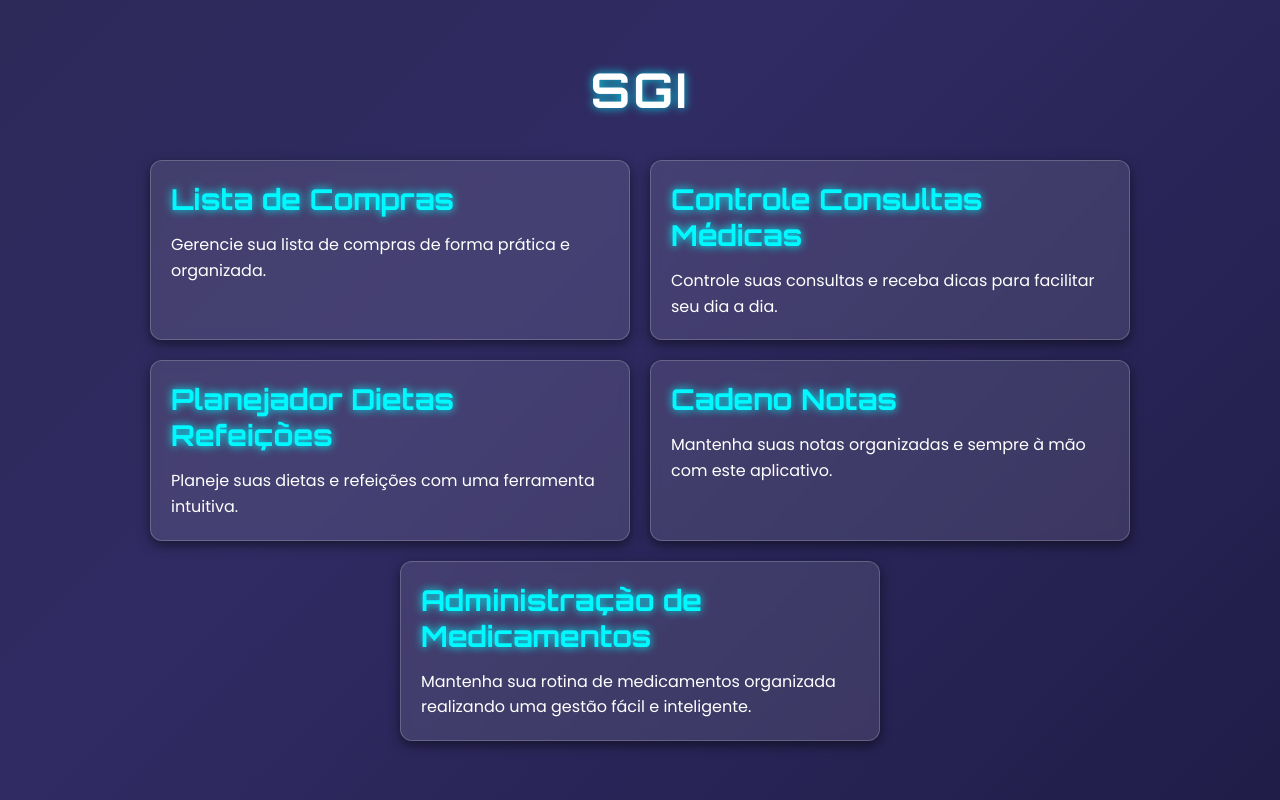
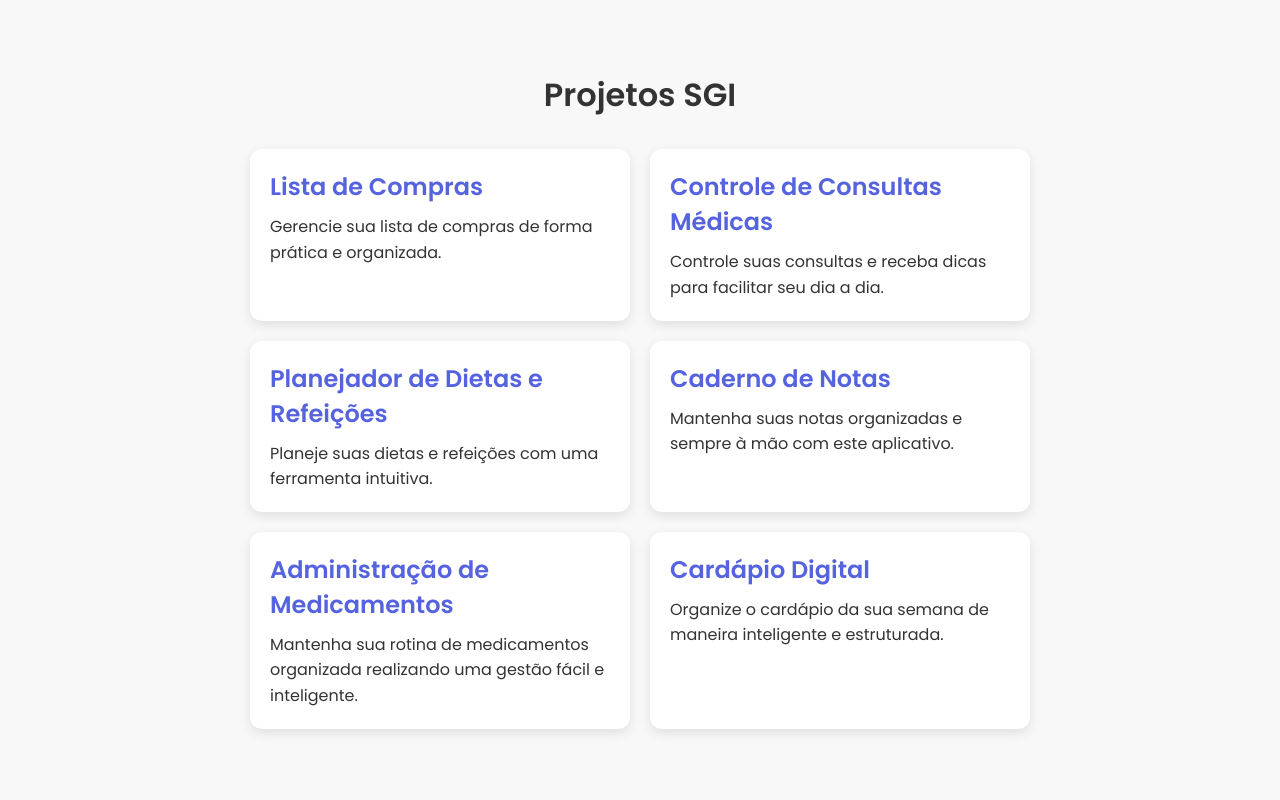
Before and after one commit to RAVELLSL/SGI-home, a plain HTML site: page index.html in a window 1280 px wide. Drawn offline with Linux system fonts and the light colour scheme.

Commit message:
Update index.html

```diff
--- a/index.html
+++ b/index.html
@@ -3,103 +3,94 @@
 <head>
   <meta charset="UTF-8">
   <meta name="viewport" content="width=device-width, initial-scale=1.0">
-  <title>SGI</title>
-  <!-- Importação das fontes Google Fonts: Orbitron para títulos e Poppins para o corpo -->
+  <meta name="description" content="Projetos SGI - Ferramentas práticas para gerenciar listas de compras, consultas médicas, dietas e notas.">
+  <meta name="keywords" content="SGI, lista de compras, consultas médicas, planejador de dietas, caderno de notas">
+  <title>Projetos SGI</title>
+  <!-- Importação otimizada da fonte Google Fonts -->
   <link rel="preconnect" href="https://fonts.googleapis.com">
   <link rel="preconnect" href="https://fonts.gstatic.com" crossorigin>
-  <link href="https://fonts.googleapis.com/css2?family=Orbitron:wght@400;700&family=Poppins:wght@300;400;600&display=swap" rel="stylesheet">
+  <link href="https://fonts.googleapis.com/css2?family=Poppins:wght@300;400;600&display=swap" rel="stylesheet">
   <style>
-    /* Reset básico */
+    /* ===========================
+       RESET E CONFIGURAÇÕES BÁSICAS
+       =========================== */
     * {
+      box-sizing: border-box;
       margin: 0;
       padding: 0;
-      box-sizing: border-box;
-    }
-    /* Animação de fundo gradiente dinâmico */
-    @keyframes gradientBG {
-      0% { background-position: 0% 50%; }
-      50% { background-position: 100% 50%; }
-      100% { background-position: 0% 50%; }
     }
     body {
       font-family: 'Poppins', sans-serif;
-      background: linear-gradient(-45deg, #0f0c29, #302b63, #24243e, #4e4376);
-      background-size: 400% 400%;
-      animation: gradientBG 15s ease infinite;
-      color: #fff;
+      background-color: #f8f8f8;
+      margin: 0;
+      padding: 20px;
+      color: #333;
       min-height: 100vh;
       display: flex;
       flex-direction: column;
       align-items: center;
       justify-content: center;
-      padding: 20px;
     }
+
+    /* ===========================
+       TIPOGRAFIA
+       =========================== */
     h1 {
-      font-family: 'Orbitron', sans-serif;
-      font-size: 3em;
-      margin-bottom: 40px;
-      text-transform: uppercase;
-      letter-spacing: 3px;
-      text-shadow: 0 0 10px rgba(0, 249, 255, 0.8);
+      text-align: center;
+      color: #333;
+      font-size: 2em;
+      margin-bottom: 30px;
     }
+
+    /* ===========================
+       LAYOUT
+       =========================== */
     .container {
       width: 100%;
-      max-width: 1000px;
+      max-width: 800px;
       display: flex;
       flex-wrap: wrap;
       gap: 20px;
       justify-content: center;
     }
+
+    /* ===========================
+       COMPONENTES
+       =========================== */
     .card {
-      position: relative;
-      overflow: hidden;
-      background: rgba(255, 255, 255, 0.1);
-      border: 1px solid rgba(255, 255, 255, 0.2);
+      background: #fff;
       border-radius: 12px;
-      box-shadow: 0 4px 12px rgba(0, 0, 0, 0.5);
+      box-shadow: 0 4px 12px rgba(0, 0, 0, 0.1);
       padding: 20px;
       text-decoration: none;
-      color: #fff;
+      color: #333;
       transition: transform 0.3s ease, box-shadow 0.3s ease;
       width: calc(50% - 20px);
-      backdrop-filter: blur(5px);
+      cursor: pointer; /* Feedback visual para links clicáveis */
     }
     .card:hover {
       transform: translateY(-8px);
-      box-shadow: 0 6px 20px rgba(0, 249, 255, 0.7);
+      box-shadow: 0 6px 16px rgba(0, 0, 0, 0.2);
     }
     .card h2 {
-      font-family: 'Orbitron', sans-serif;
-      font-size: 1.8em;
-      margin-bottom: 15px;
-      color: #00f9ff;
-      text-shadow: 0 0 8px #00f9ff;
+      font-size: 1.5em;
+      margin-bottom: 10px;
+      color: #5563DE;
     }
     .card p {
       font-size: 1em;
       line-height: 1.6;
     }
-    /* Efeito de ripple interativo ao clicar */
-    .card .ripple {
-      position: absolute;
-      border-radius: 50%;
-      transform: scale(0);
-      animation: ripple 0.6s linear;
-      background: rgba(255, 255, 255, 0.4);
-    }
-    @keyframes ripple {
-      to {
-        transform: scale(4);
-        opacity: 0;
-      }
-    }
-    /* Responsividade para smartphones */
+
+    /* ===========================
+       RESPONSIVIDADE
+       =========================== */
     @media (max-width: 768px) {
       .card {
         width: 100%;
       }
       h1 {
-        font-size: 2.5em;
+        font-size: 1.8em;
       }
       body {
         padding: 10px;
@@ -108,46 +99,34 @@
   </style>
 </head>
 <body>
-  <h1>SGI</h1>
+  <h1>Projetos SGI</h1>
   <div class="container">
-    <a href="https://ravellsl.github.io/SGI-lista-de-compras/" class="card" target="_blank">
+    <a href="https://ravellsl.github.io/SGI-lista-de-compras/" class="card" target="_blank" aria-label="Lista de Compras">
       <h2>Lista de Compras</h2>
       <p>Gerencie sua lista de compras de forma prática e organizada.</p>
     </a>
-    <a href="https://ravellsl.github.io/SGI-controle-consultas-m-dicas/" class="card" target="_blank">
-      <h2>Controle Consultas Médicas</h2>
+    <a href="https://ravellsl.github.io/SGI-controle-consultas-m-dicas/" class="card" target="_blank" aria-label="Controle de Consultas Médicas">
+      <h2>Controle de Consultas Médicas</h2>
       <p>Controle suas consultas e receba dicas para facilitar seu dia a dia.</p>
     </a>
-    <a href="https://ravellsl.github.io/SGI-planejador-dietas-refeicoes/" class="card" target="_blank">
-      <h2>Planejador Dietas Refeições</h2>
+    <a href="https://ravellsl.github.io/SGI-planejador-dietas-refeicoes/" class="card" target="_blank" aria-label="Planejador de Dietas e Refeições">
+      <h2>Planejador de Dietas e Refeições</h2>
       <p>Planeje suas dietas e refeições com uma ferramenta intuitiva.</p>
     </a>
-    <a href="https://ravellsl.github.io/SGI-cadeno-notas/" class="card" target="_blank">
-      <h2>Cadeno Notas</h2>
+    <a href="https://ravellsl.github.io/SGI-cadeno-notas/" class="card" target="_blank" aria-label="aderno de Notas">
+      <h2>Caderno de Notas</h2>
       <p>Mantenha suas notas organizadas e sempre à mão com este aplicativo.</p>
     </a>
-     <a href="https://ravellsl.github.io/SGI-adm-medicamentos/" class="card" target="_blank">
+
+    <a href="https://ravellsl.github.io/SGI-adm-medicamentos/" class="card" target="_blank">
       <h2>Administração de Medicamentos</h2>
       <p>Mantenha sua rotina de medicamentos organizada realizando uma gestão fácil e inteligente.</p>
     </a>
+
+    <a href="https://ravellsl.github.io/SGI-cardapio-digital/" class="card" target="_blank" aria-label="Cardápio Digital">
+      <h2>Cardápio Digital</h2>
+      <p>Organize o cardápio da sua semana de maneira inteligente e estruturada.</p>
+    </a>
   </div>
-  <script>
-    // Adiciona efeito ripple interativo ao clicar nos cards
-    document.querySelectorAll('.card').forEach(card => {
-      card.addEventListener('click', function(e) {
-        const ripple = document.createElement('span');
-        ripple.classList.add('ripple');
-        this.appendChild(ripple);
-        const maxDim = Math.max(this.offsetWidth, this.offsetHeight);
-        ripple.style.width = ripple.style.height = maxDim + 'px';
-        const rect = this.getBoundingClientRect();
-        ripple.style.left = e.clientX - rect.left - maxDim / 2 + 'px';
-        ripple.style.top = e.clientY - rect.top - maxDim / 2 + 'px';
-        ripple.addEventListener('animationend', () => {
-          ripple.remove();
-        });
-      });
-    });
-  </script>
 </body>
 </html>
```
